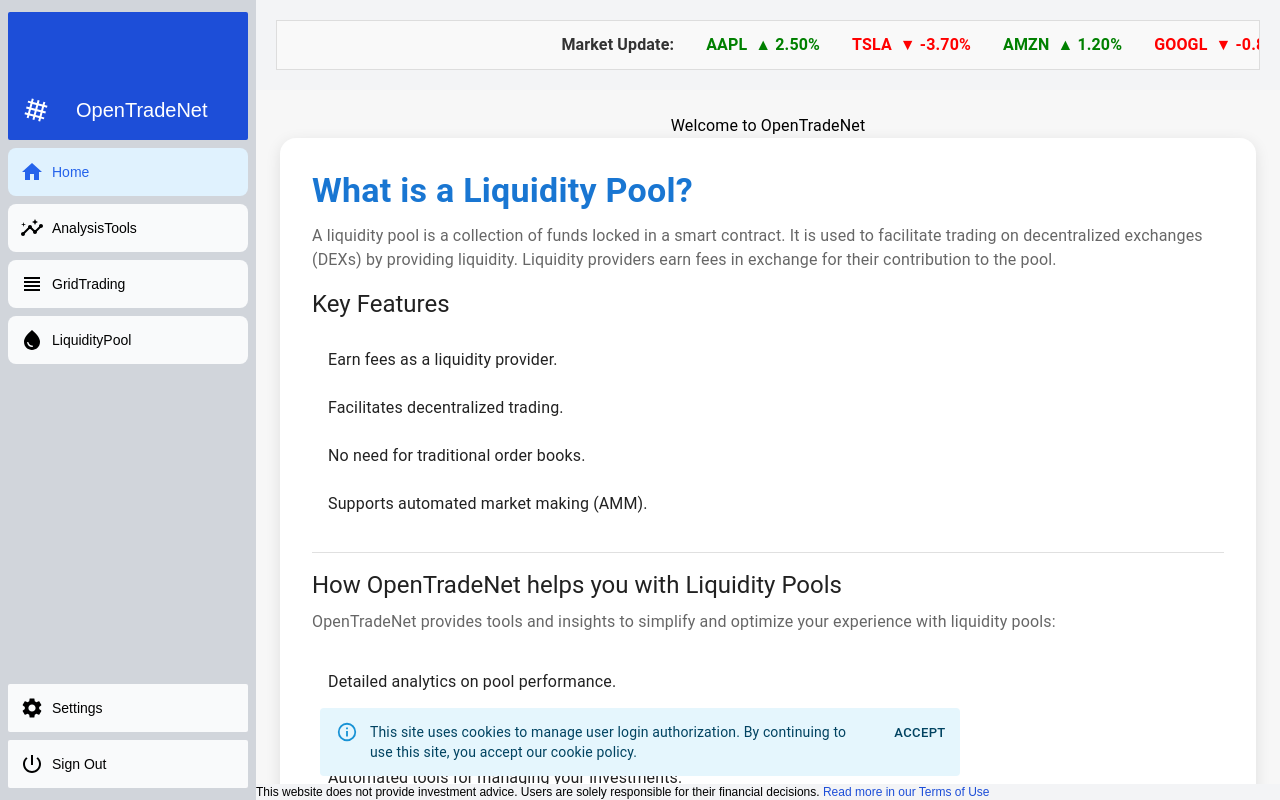
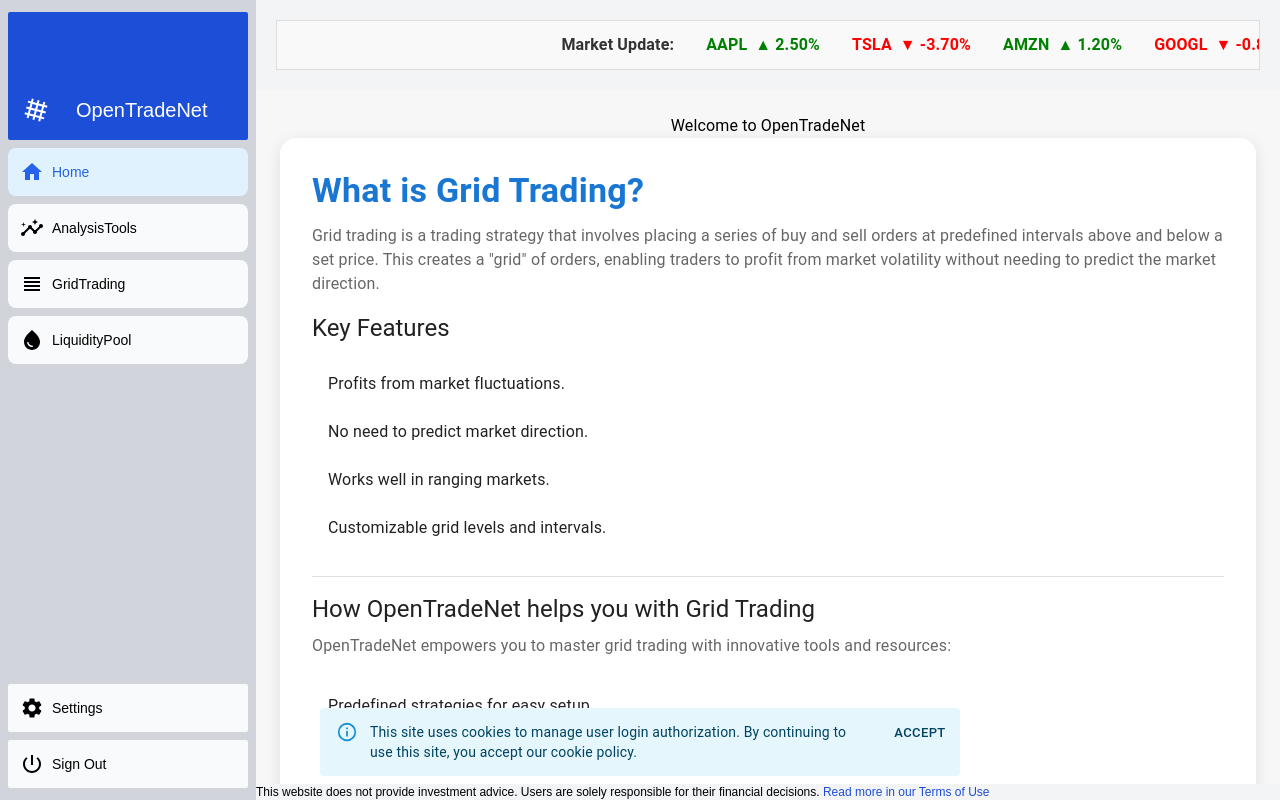
Before and after one commit to massimilianopetra/gridwise, a Next.js app: page /home in a window 1280 px wide. Built offline with nearby package versions, Linux system fonts and the light colour scheme.

Commit message:
griglia con percentuale

```diff
--- a/app/(auth)/home/gridtrading/page.tsx
+++ b/app/(auth)/home/gridtrading/page.tsx
@@ -167,7 +167,7 @@
     const Pb = parseFloat(inputPbRef.current?.value || '0');
     const P = parseFloat(inputPRef.current?.value || '0');
     const n = parseFloat(inputNGridRef.current?.value || '0');
-    const iteration = parseFloat(inputNIterationRef.current?.value || '1');
+    const iteration = parseFloat(inputNIterationRef.current?.value || '10');
 
     // Controllo congruenza parametri
     if (Pa > 0 && Pb > 0 && investment > 0 && n > 2 && P > 0 && Pb > Pa) {
--- a/app/(auth)/home/gridtrading_doc/page.tsx
+++ b/app/(auth)/home/gridtrading_doc/page.tsx
@@ -1,3 +1,24 @@
+'use client'
+
+/*
+ * This file is part of the project by Massimiliano Petra.
+ *
+ * Copyright (C) 2025 Massimiliano Petra
+ *
+ * This program is free software: you can redistribute it and/or modify
+ * it under the terms of the GNU General Public License as published by
+ * the Free Software Foundation, either version 3 of the License, or
+ * (at your option) any later version.
+ *
+ * This program is distributed in the hope that it will be useful,
+ * but WITHOUT ANY WARRANTY; without even the implied warranty of
+ * MERCHANTABILITY or FITNESS FOR A PARTICULAR PURPOSE. See the
+ * GNU General Public License for more details.
+ *
+ * You should have received a copy of the GNU General Public License
+ * along with this program. If not, see <https://www.gnu.org/licenses/>.
+ */
+
 import React from 'react';
 import { Box, Typography, Card, CardContent, List, ListItem, ListItemText, Button, Divider } from '@mui/material';
 import Link from 'next/link';
@@ -18,14 +39,7 @@
                 }}
             >
                 {/* Titolo principale */}
-                <Typography
-                    variant="h2"
-                    component="h1"
-                    gutterBottom
-                    fontWeight="bold"
-                    textAlign="center"
-                    sx={{ mb: 6 }}
-                >
+                <Typography className ="text-black text-center font-bold text-6xl">
                     OpenTradeNet Academy
                 </Typography>
 
--- a/app/(auth)/home/page.tsx
+++ b/app/(auth)/home/page.tsx
@@ -43,76 +43,8 @@
         </Typography>
 
         <Box maxWidth="lg" sx={{ width: '100%' }}>
-          {/* Card per Liquidity Pool */}
-          <Card
-            sx={{
-              mb: 4,
-              backgroundColor: '#ffffff',
-              borderRadius: '16px',
-              boxShadow: '0px 4px 15px rgba(0, 0, 0, 0.1)',
-              transition: 'transform 0.3s ease, box-shadow 0.3s ease',
-              '&:hover': {
-                transform: 'scale(1.02)',
-                boxShadow: '0px 8px 20px rgba(0, 0, 0, 0.15)',
-              },
-            }}
-          >
-            <CardContent sx={{ p: 4 }}>
-              <Typography variant="h4" component="h2" gutterBottom fontWeight="bold" color="primary">
-                What is a Liquidity Pool?
-              </Typography>
-              <Typography variant="body1" color="text.secondary" paragraph>
-                A liquidity pool is a collection of funds locked in a smart contract. It is used to facilitate
-                trading on decentralized exchanges (DEXs) by providing liquidity. Liquidity providers earn fees
-                in exchange for their contribution to the pool.
-              </Typography>
-              <Typography variant="h5" component="h3" gutterBottom>
-                Key Features
-              </Typography>
-              <List>
-                <ListItem>
-                  <ListItemText primary="Earn fees as a liquidity provider." />
-                </ListItem>
-                <ListItem>
-                  <ListItemText primary="Facilitates decentralized trading." />
-                </ListItem>
-                <ListItem>
-                  <ListItemText primary="No need for traditional order books." />
-                </ListItem>
-                <ListItem>
-                  <ListItemText primary="Supports automated market making (AMM)." />
-                </ListItem>
-              </List>
-              <Divider sx={{ my: 2 }} />
-              <Typography variant="h5" component="h3" gutterBottom>
-                How OpenTradeNet helps you with Liquidity Pools
-              </Typography>
-              <Typography variant="body1" color="text.secondary" paragraph>
-                OpenTradeNet provides tools and insights to simplify and optimize your experience with liquidity pools:
-              </Typography>
-              <List>
-                <ListItem>
-                  <ListItemText primary="Detailed analytics on pool performance." />
-                </ListItem>
-                <ListItem>
-                  <ListItemText primary="Guidance for choosing the best pools." />
-                </ListItem>
-                <ListItem>
-                  <ListItemText primary="Automated tools for managing your investments." />
-                </ListItem>
-              </List>
-              <Box textAlign="center" sx={{ mt: 2 }}>
-                <Link href="/home/liquidity" passHref>
-                  <Button variant="contained" color="primary">
-                    Go To Service
-                  </Button>
-                </Link>
-              </Box>
-            </CardContent>
-          </Card>
-
-          {/* Card per Grid Trading */}
-          <Card
+                    {/* Card per Grid Trading */}
+                    <Card
             sx={{
               backgroundColor: '#ffffff',
               borderRadius: '16px',
@@ -190,6 +122,76 @@
               </Box>
             </CardContent>
           </Card>
+
+          {/* Card per Liquidity Pool */}
+          <Card
+            sx={{
+              mb: 4,
+              backgroundColor: '#ffffff',
+              borderRadius: '16px',
+              boxShadow: '0px 4px 15px rgba(0, 0, 0, 0.1)',
+              transition: 'transform 0.3s ease, box-shadow 0.3s ease',
+              '&:hover': {
+                transform: 'scale(1.02)',
+                boxShadow: '0px 8px 20px rgba(0, 0, 0, 0.15)',
+              },
+            }}
+          >
+            <CardContent sx={{ p: 4 }}>
+              <Typography variant="h4" component="h2" gutterBottom fontWeight="bold" color="primary">
+                What is a Liquidity Pool?
+              </Typography>
+              <Typography variant="body1" color="text.secondary" paragraph>
+                A liquidity pool is a collection of funds locked in a smart contract. It is used to facilitate
+                trading on decentralized exchanges (DEXs) by providing liquidity. Liquidity providers earn fees
+                in exchange for their contribution to the pool.
+              </Typography>
+              <Typography variant="h5" component="h3" gutterBottom>
+                Key Features
+              </Typography>
+              <List>
+                <ListItem>
+                  <ListItemText primary="Earn fees as a liquidity provider." />
+                </ListItem>
+                <ListItem>
+                  <ListItemText primary="Facilitates decentralized trading." />
+                </ListItem>
+                <ListItem>
+                  <ListItemText primary="No need for traditional order books." />
+                </ListItem>
+                <ListItem>
+                  <ListItemText primary="Supports automated market making (AMM)." />
+                </ListItem>
+              </List>
+              <Divider sx={{ my: 2 }} />
+              <Typography variant="h5" component="h3" gutterBottom>
+                How OpenTradeNet helps you with Liquidity Pools
+              </Typography>
+              <Typography variant="body1" color="text.secondary" paragraph>
+                OpenTradeNet provides tools and insights to simplify and optimize your experience with liquidity pools:
+              </Typography>
+              <List>
+                <ListItem>
+                  <ListItemText primary="Detailed analytics on pool performance." />
+                </ListItem>
+                <ListItem>
+                  <ListItemText primary="Guidance for choosing the best pools." />
+                </ListItem>
+                <ListItem>
+                  <ListItemText primary="Automated tools for managing your investments." />
+                </ListItem>
+              </List>
+              <Box textAlign="center" sx={{ mt: 2 }}>
+                <Link href="/home/liquidity" passHref>
+                  <Button variant="contained" color="primary">
+                    Go To Service
+                  </Button>
+                </Link>
+              </Box>
+            </CardContent>
+          </Card>
+
+
         </Box>
       </Box>
     </main>
--- a/app/lib/algorithm.ts
+++ b/app/lib/algorithm.ts
@@ -21,6 +21,13 @@
 
 export function GometricGrid(investment: number, Pa: number, Pb: number, P: number, n: number, niteration: number,selPercentage: boolean, selInteger: boolean): GridType[] {
 
+    console.log (selPercentage);
+
+    if (selPercentage) {
+        const percentage = 1+(n/100);
+        n =  Math.floor(Math.log10(Pb/Pa)/Math.log10(percentage));
+        console.log(n);
+    }
     const grid_gain = (Pb / Pa) ** (1 / n);
     var result: GridType[] = [];
 
--- a/app/ui/grid-table.tsx
+++ b/app/ui/grid-table.tsx
@@ -24,7 +24,6 @@
 import { DataGrid, GridColDef } from "@mui/x-data-grid";
 import { GridType } from '@/app/lib/definitions';
 import { convertToCSV } from '../lib/utility';
-
 
 
 export default function GridTable({ rows }: { rows: GridType[] }) {
```
Also changed, not shown: app/ui/CandlestickChart.tsx (+19 -0 lines), app/ui/FlagSection.tsx (+19 -0 lines), app/ui/acme-logo.tsx (+18 -0 lines), app/ui/cookieconsent.tsx (+19 -0 lines), app/ui/footer.tsx (+19 -0 lines).
